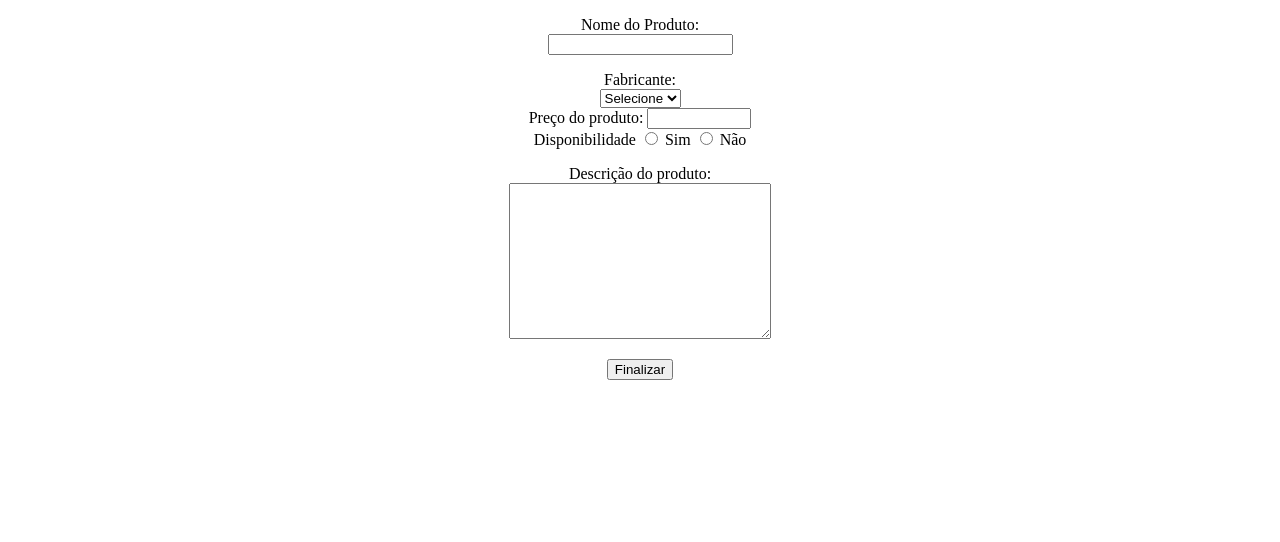
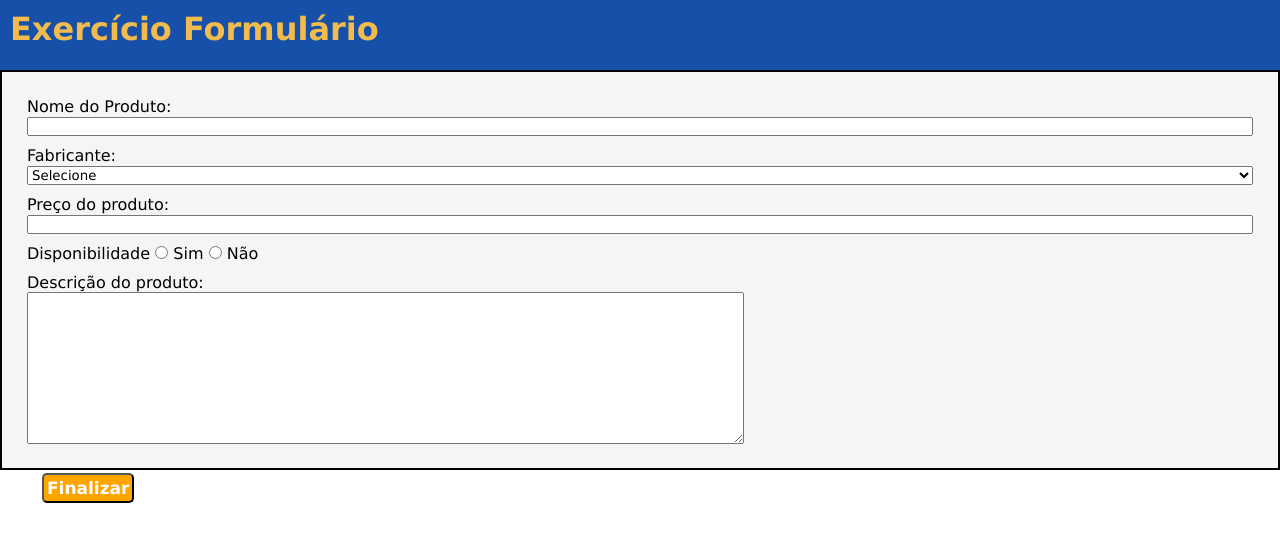
Before and after one commit to JhonatanDev132/aulas-php, a PHP site: page /07-exercicio.php in a window 1280 px wide. Shown: the top 542 px of the page. Run offline with PHP 8.4, Linux system fonts and the light colour scheme.

Commit message:
CSS finalizado

```diff
--- a/exercicios/07-exercicio.php
+++ b/exercicios/07-exercicio.php
@@ -7,20 +7,70 @@
     <title>Exercício 7 | Formulário</title>
 
     <style>
-        body {
-            padding: 0;
-            margin: 0;
+        *{
+            padding: 0px;
+            margin: 0px;
+            box-sizing: border-box;
+            font-family: Verdana, Geneva, Tahoma, sans-serif;
+
         }
 
         form{
-            text-align: center;
+
+            background-color: whitesmoke;
+            border: solid 2px black ;
+            height: 50vh;
+            padding: 20px;
+        }
+        button{
+            margin: 20px;
+            border-radius: 5px;
+            color: white;
+            font-size: 17px;
+            font-weight: bold;
+            background-color: orange;
+            padding: 3px;
         }
 
-        p, h1{}
+        div{
+            padding: 5px;
+        }
+
+        .dados-processados{
+
+            background-color: whitesmoke;
+            border: solid 2px black ;
+            height: 30vh;
+            padding: 10px;
+        }
+
+        p{
+            padding: 5px;
+        }
+
+
+        header{
+            background-color: #1650A8;
+            height: 70px;
+
+        }
+
+        h1{
+            color: #F2BB4E;
+            padding: 10px;
+        }
+
+        .barraDeResposta{
+            width: 100%;
+        }
     </style>
 </head>
 
 <body>
+    <header>
+<h1>Exercício Formulário</h1>
+    </header>
+    <main>
 
     <?php
 
@@ -28,9 +78,13 @@
     $fabricantes = ["HP", "Intel", "Samsung", "Alienware"];
     if (isset($_POST["enviar"])) {
         $nomeProduto = filter_input(INPUT_POST, "nome", FILTER_SANITIZE_SPECIAL_CHARS);
+
         $fabricante =  filter_input(INPUT_POST, "fabricante", FILTER_SANITIZE_SPECIAL_CHARS);
+
         $preco = filter_input(INPUT_POST, "preco", FILTER_SANITIZE_NUMBER_INT);
+
         $disponibilidade = filter_input(INPUT_POST, "selecao", FILTER_SANITIZE_SPECIAL_CHARS);
+
         $descricao = filter_input(INPUT_POST, "descricao", FILTER_SANITIZE_SPECIAL_CHARS);
 
 
@@ -39,32 +93,35 @@
     ?>
             <p>Você deve preencher nome e preço</p>
             <a href="07-exercicio.php">voltar</a>
+
         <?php
         } else {
         ?>
+        <div class="dados-processados">
+        <h2>Dados processados:</h2>
+        <p>Nome do produto: <b><?= $nomeProduto ?></b></p>
+        <p>Fabricante: <b><?= $fabricante ?></b></p>
+        <p>Preço do produto: R$<b><?= number_format($preco, 2, ",", ".") ?></b></p>
+        <p>Disponibilidade: <b><?= $disponibilidade ?></b></p>
 
-        <h2>Dados processados:</h2>
-        <p>Nome do produto: <?= $nomeProduto ?></p>
-        <p>Fabricante: <?= $fabricante ?></p>
-        <p>Preço do produto: R$<?= number_format($preco, 2, ",", ".") ?></p>
-        <p>Disponibilidade: <?= $disponibilidade ?></p>
-
-        <p>Descrição: <?= $descricao ?></p>
+        <p>Descrição: <b><?= $descricao ?></b></p>
+        </div>
 
     <?php
 
     }} else { ?>
 
 
+
         <form action="" method="post">
-            <p>
+            <div>
                 <label for="nomeProduto">Nome do Produto:</label> <br>
-                <input required type="text" name="nome" id="nome">
-            </p>
+                <input class="barraDeResposta" required type="text" name="nome" id="nome">
+                </div>
 
             <div>
                 <label>Fabricante:</label><br>
-                <select name="fabricante">
+                <select class="barraDeResposta" name="fabricante">
                     <option>Selecione</option>
 
                     <!-- Loop for each para a array do fabricantes -->
@@ -74,10 +131,13 @@
 
                 </select>
             </div>
+
             <div>
-            <label for="preco">Preço do produto:</label>
-            <input type="number" required min="100" max="10000" step=".01" name="preco" id="preco">
+            <label for="preco">Preço do produto:</label> <br>
+
+            <input class="barraDeResposta" type="number" required min="100" max="10000" step=".01" name="preco" id="preco" %>
             </div>
+
             <div>
                 <label>Disponibilidade</label>
 
@@ -89,14 +149,15 @@
 
             </div>
 
-            <p>
+            <div>
                 <label for="descricao">Descrição do produto:</label> <br>
-                <textarea name="descricao" id="descricao" cols="30" rows="10"></textarea>
-            </p>
+                <textarea name="descricao" id="descricao" cols="100" rows="10"></textarea>
+            </div>
 
             <button type="submit" id="enviar" name="enviar">Finalizar</button>
         </form>
     <?php } ?>
+    </main>
 
 
 </body>
```
